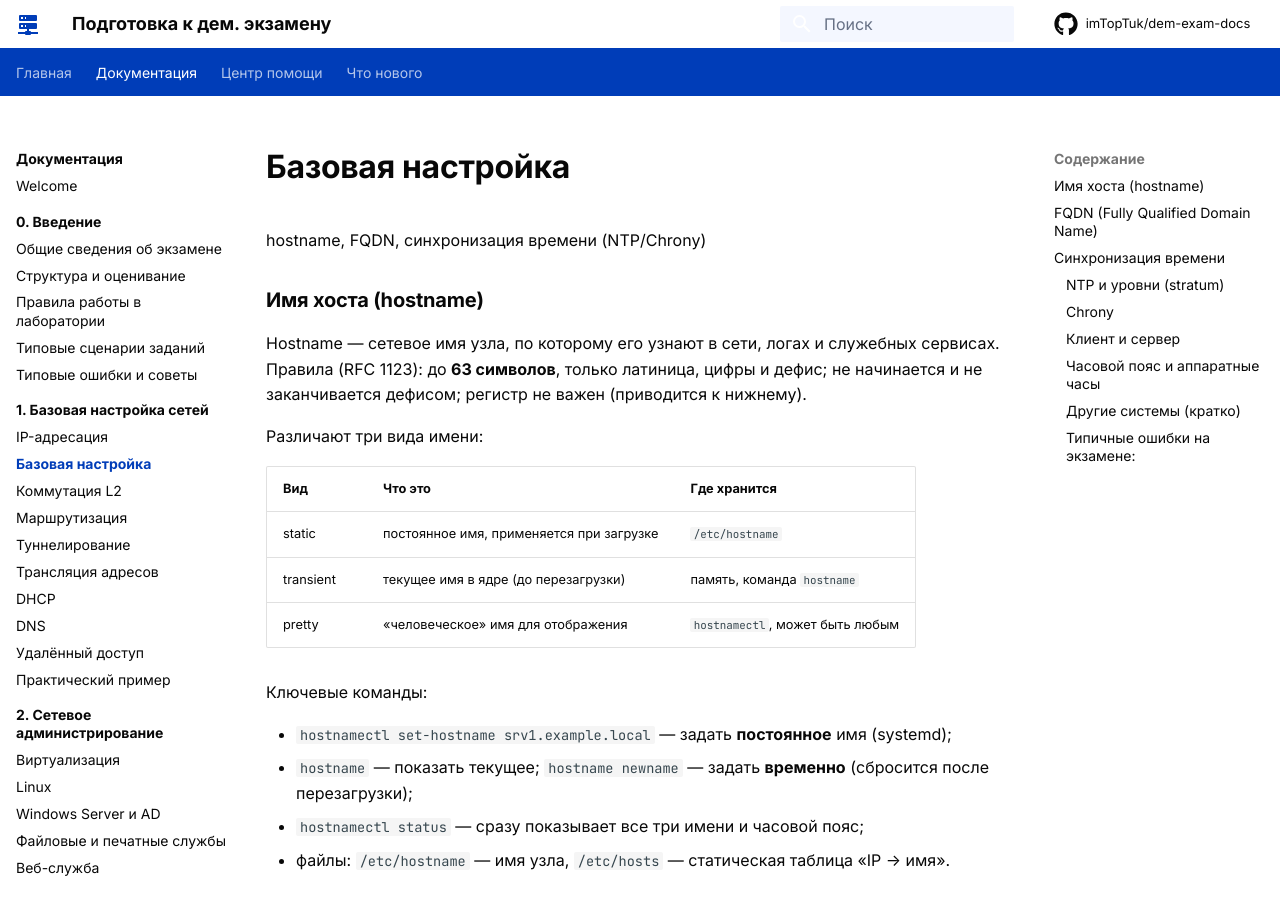
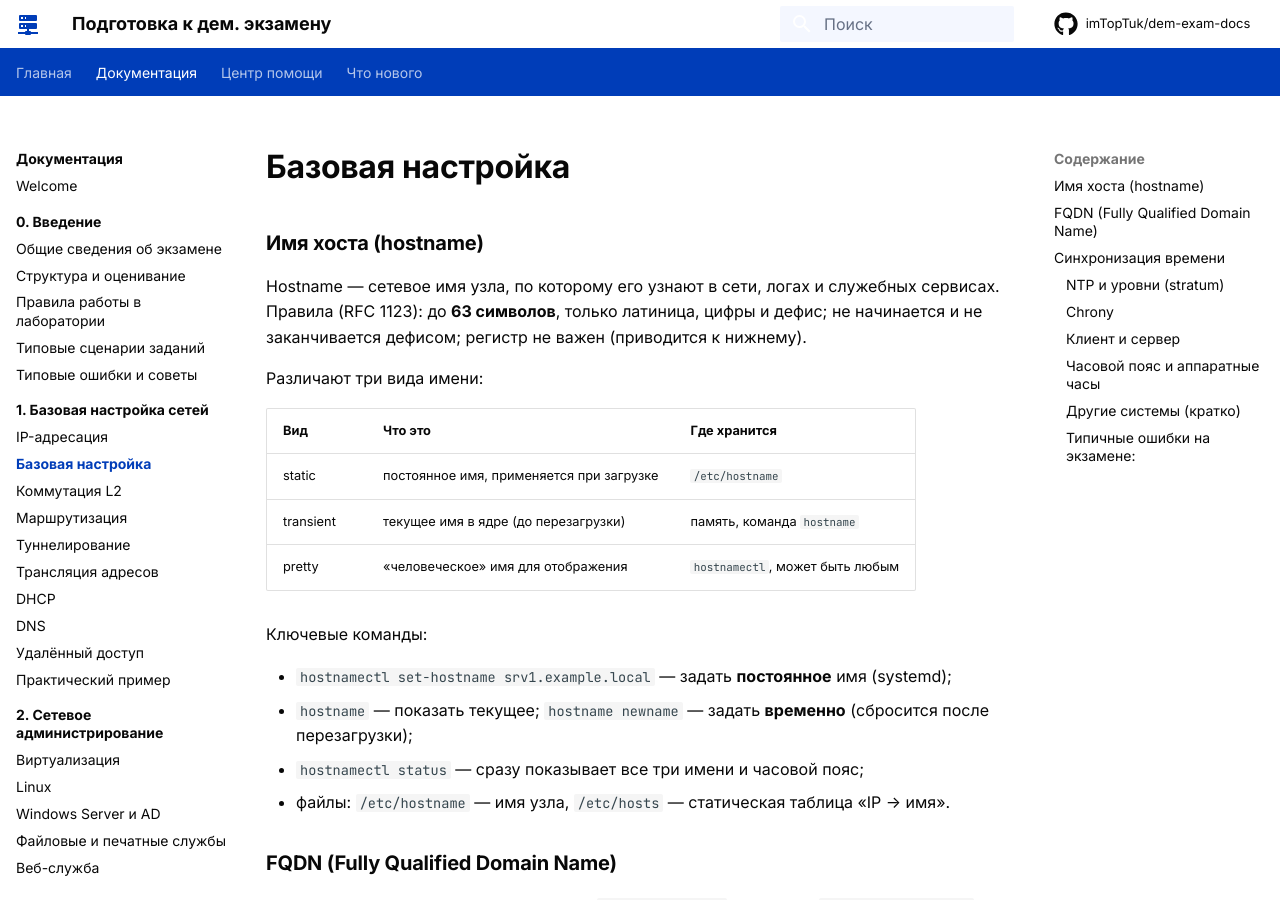
Before and after one commit to imTopTuk/dem-exam-docs, an MkDocs documentation site: the page built from docs/documentation/chapter-1/Базовая настройка.md, in a window 1280 px wide and 900 px high. Built offline with MkDocs 1.6.1 and Material for MkDocs 9.7.7, drawn with Linux system fonts in a browser that asks for light colours; comment, search, counter and statistics services are not loaded.

Commit message:
Update Базовая настройка.md

```diff
--- a/docs/documentation/chapter-1/Базовая настройка.md
+++ b/docs/documentation/chapter-1/Базовая настройка.md
@@ -1,6 +1,4 @@
 # Базовая настройка
-
-hostname, FQDN, синхронизация времени (NTP/Chrony)
 ### Имя хоста (hostname)
 
 Hostname — сетевое имя узла, по которому его узнают в сети, логах и служебных сервисах. Правила (RFC 1123): до **63 символов**, только латиница, цифры и дефис; не начинается и не заканчивается дефисом; регистр не важен (приводится к нижнему).
```
